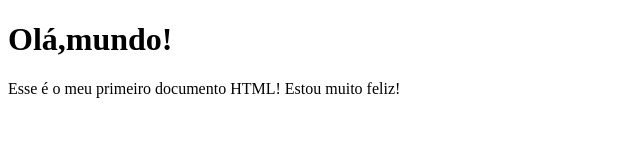
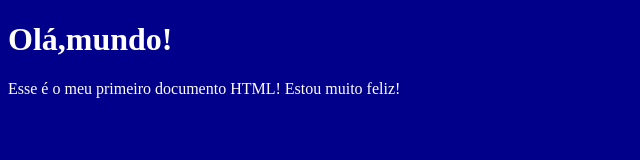
Before and after one commit to MuelTec/html-css, a plain HTML site: page exercicios/ex001/index.html in a window 1280 px wide. Shown: the whole page, without its empty margins (0-640 px from the left). Drawn offline with Linux system fonts and the light colour scheme.

Commit message:
Update index.html

```diff
--- a/exercicios/ex001/index.html
+++ b/exercicios/ex001/index.html
@@ -4,9 +4,17 @@
     <meta charset="UTF-8">
     <meta name="viewport" content="width=device-width, initial-scale=1.0">
     <title>Meu primeiro exercício</title>
+    <style>
+        body {
+            background-color: darkblue;
+            color: white;
+        }
+    </style>
 </head>
 <body>
-    <h1>Olá,mundo!</h1>
-    <p>Esse é o meu primeiro documento HTML! Estou muito feliz!</p>
+    <div>
+        <h1>Olá,mundo!</h1>
+        <p>Esse é o meu primeiro documento HTML! Estou muito feliz!</p>
+    </div>
 </body>
 </html>
```
